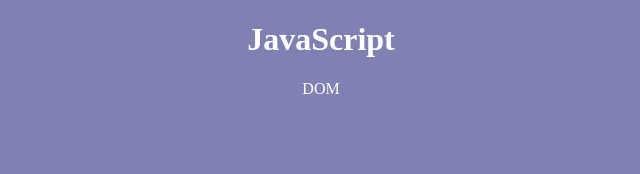
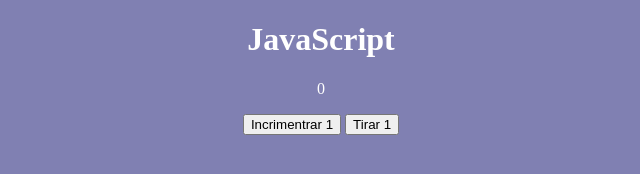
Before and after one commit to BrennoAlenkar/javascript-01, a plain HTML site: page index.html in a window 1280 px wide. Shown: the whole page, without its empty margins (319-959 px from the left). Drawn offline with Linux system fonts and the light colour scheme.

Commit message:
incremento

```diff
--- a/index.html
+++ b/index.html
@@ -8,7 +8,9 @@
 </head>
 <body>
     <h1>JavaScript</h1>
-    <p class="teste">DOM</p>
+    <p class="teste">0</p>
+    <button onclick="incrimentar()">Incrimentrar 1</button>
+    <button onclick="tirar()">Tirar 1</button>
 
     <script src="js/index.js"></script>
 </body>
--- a/js/index.js
+++ b/js/index.js
@@ -0,0 +1,12 @@
+let numero = 0;
+
+const incrimentar = () => {
+    document.querySelector('.teste').innerHTML = numero;
+    numero++;
+}
+
+
+function tirar() {
+    document.querySelector('.teste').innerHTML = numero;
+    numero--;
+}
```
